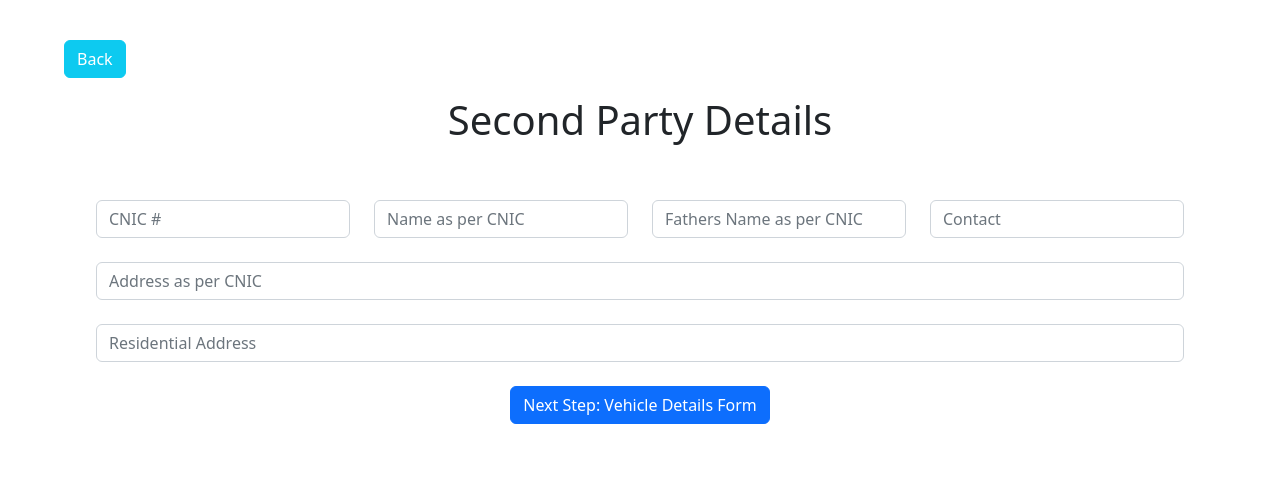
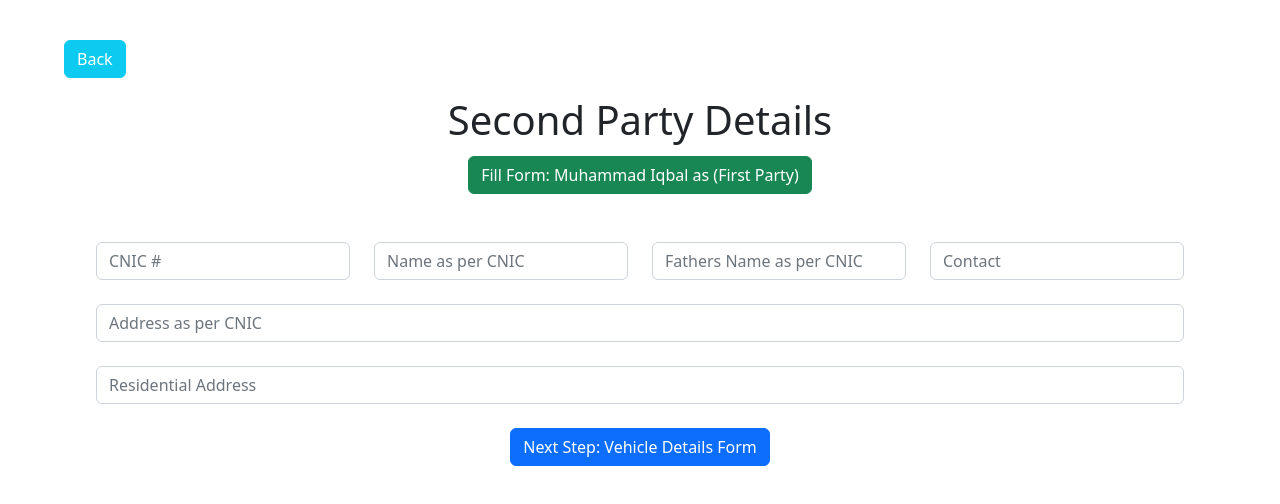
Before and after one commit to muhammadawaisshaikh/vehicle-sale-purchase-doc-generator, a Next.js app: page /second-party in a window 1280 px wide. Shown: the top 504 px of the page. Built offline with nearby package versions, Linux system fonts and the light colour scheme; no server answers.

Commit message:
load user details as second party capability using nextjs api and serverside Props

```diff
--- a/src/pages/first-party.js
+++ b/src/pages/first-party.js
@@ -2,7 +2,6 @@
 import Link from 'next/link'
 import React, { useEffect, useState } from 'react';
 import useFirstPartyStore from '@/store/first-party'
-import getUserDetails from './api/user-details';
 
 export default function FirstParty({ data }) {
   // State Management
--- a/src/pages/second-party.js
+++ b/src/pages/second-party.js
@@ -3,7 +3,7 @@
 import React, { useState } from 'react';
 import useSecondPartyStore from '@/store/second-party';
 
-export default function SecondParty() {
+export default function SecondParty({ data }) {
   // State Management
   const secondParty = useSecondPartyStore((state) => state.data);
   const setSecondParty = useSecondPartyStore((state) => state.setSecondParty);
@@ -27,35 +27,57 @@
 
     // adding data to zustand store
     setSecondParty(payload);
+  }
 
-    console.log(secondParty);
+  const onLoadUserDetails = () => {
+    const payload = {
+      cnic: data.cnic,
+      name: data.name,
+      fathersName: data.fathersName,
+      contact: data.contact,
+      address: data.address,
+      residentialAddress: data.residentialAddress
+    }
+
+    // adding data to zustand store
+    setSecondParty(payload);
+
+    // populate form
+    setCnic(payload.cnic);
+    setName(payload.name);
+    setFathersName(payload.fathersName);
+    setContact(payload.contact);
+    setAddress(payload.address);
+    setResidentialAddress(payload.residentialAddress);
   }
 
   return (
     <>
       <main className='main'>
         <Link className='back-btn btn btn-info text-white' href='/first-party'>Back</Link>
-        <h1 className='pb-5'>
+        <h1 className='pb-1'>
           <span>Second Party Details</span>
         </h1>
+        <a className='btn btn-success mb-5' onClick={() => onLoadUserDetails()}>Fill Form: Muhammad Iqbal as (First Party)</a>
+
         <div className='row'>
           <div className='col-md-3 col-12 mb-4'>
-            <input type="text" className="form-control" placeholder="CNIC #" onChange={(e) => setCnic(e.target.value)} />
+            <input type="text" className="form-control" placeholder="CNIC #" value={cnic} onChange={(e) => setCnic(e.target.value)} />
           </div>
           <div className='col-md-3 col-12 mb-4'>
-            <input type="text" className="form-control" placeholder="Name as per CNIC" onChange={(e) => setName(e.target.value)} />
+            <input type="text" className="form-control" placeholder="Name as per CNIC" value={name} onChange={(e) => setName(e.target.value)} />
           </div>
           <div className='col-md-3 col-12 mb-4'>
-            <input type="text" className="form-control" placeholder="Fathers Name as per CNIC" onChange={(e) => setFathersName(e.target.value)} />
+            <input type="text" className="form-control" placeholder="Fathers Name as per CNIC" value={fathersName} onChange={(e) => setFathersName(e.target.value)} />
           </div>
           <div className='col-md-3 col-12 mb-4'>
-            <input type="text" className="form-control" placeholder="Contact" onChange={(e) => setContact(e.target.value)} />
+            <input type="text" className="form-control" placeholder="Contact" value={contact} onChange={(e) => setContact(e.target.value)} />
           </div>
           <div className='col-md-12 col-12 mb-4'>
-            <input type="text" className="form-control" placeholder="Address as per CNIC" onChange={(e) => setAddress(e.target.value)} />
+            <input type="text" className="form-control" placeholder="Address as per CNIC" value={address} onChange={(e) => setAddress(e.target.value)} />
           </div>
           <div className='col-md-12 col-12 mb-4'>
-            <input type="text" className="form-control" placeholder="Residential Address" onChange={(e) => setResidentialAddress(e.target.value)} />
+            <input type="text" className="form-control" placeholder="Residential Address" value={residentialAddress} onChange={(e) => setResidentialAddress(e.target.value)} />
           </div>
         </div>
 
@@ -66,3 +88,13 @@
     </>
   )
 }
+
+export async function getServerSideProps() {
+  const data = await fetch(`${process.env.NEXT_PUBLIC_URL}/api/user-details`).then((res) => res.json());
+
+  return {
+    props: {
+      data: data,
+    },
+  };
+}
```
